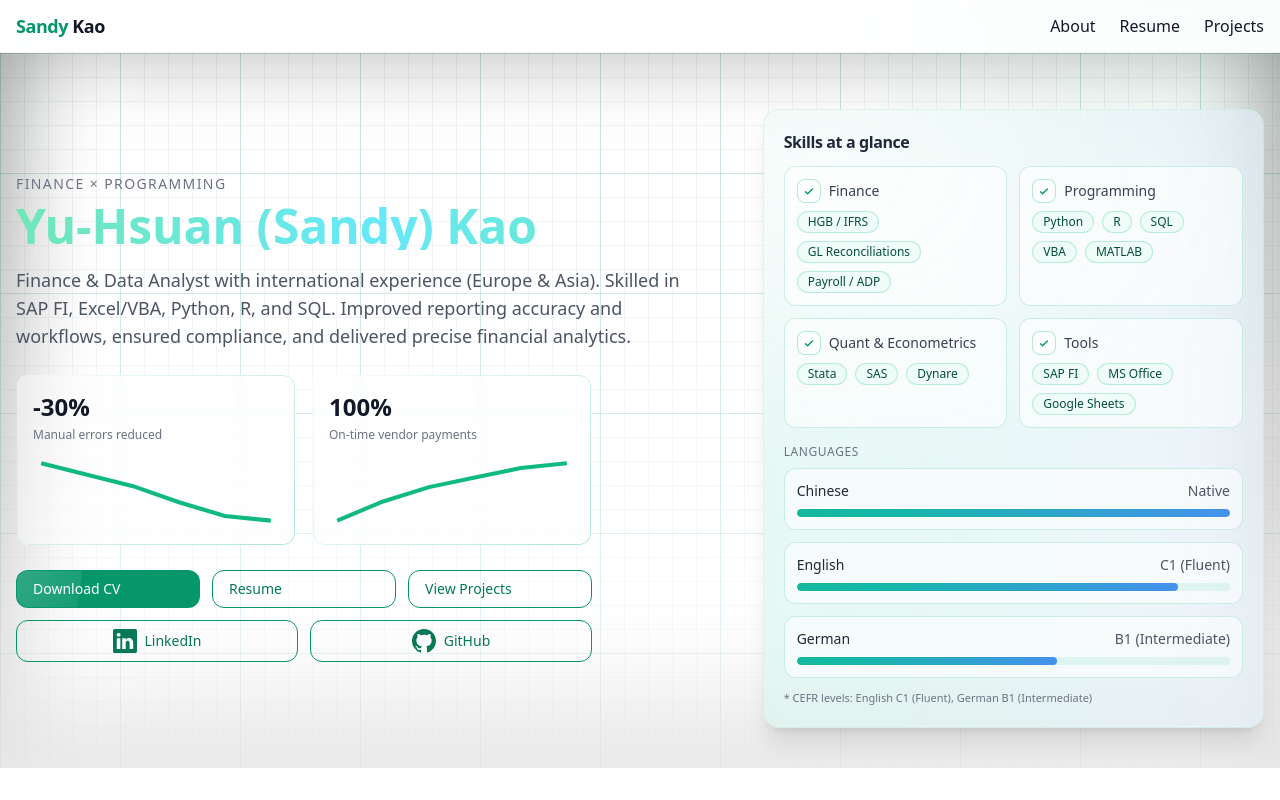
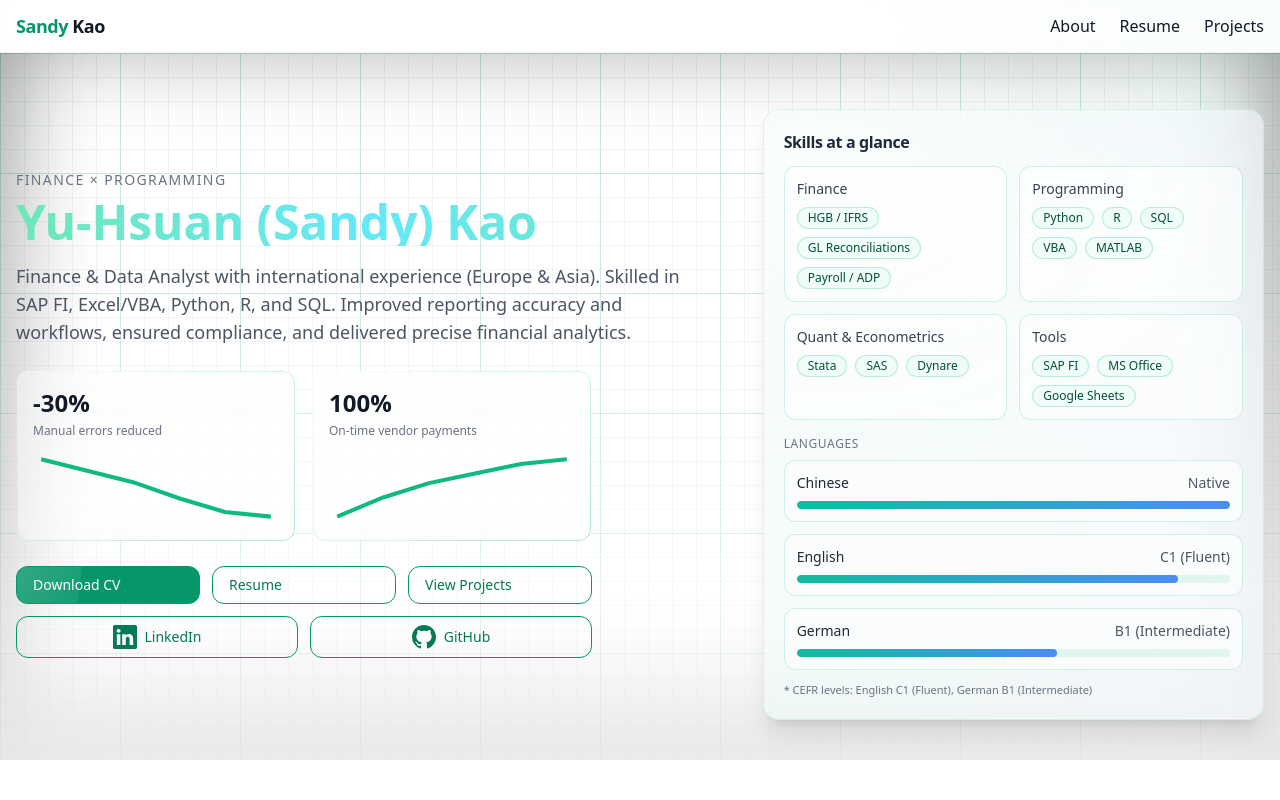
Before and after one commit to SandyKao0301/SandyKao, a Next.js app: page / in a window 1280 px wide. Shown: the top 800 px of the page. Built offline with nearby package versions, Linux system fonts and the light colour scheme.

Commit message:
Update SkillsShowcase.tsx

```diff
--- a/components/SkillsShowcase.tsx
+++ b/components/SkillsShowcase.tsx
@@ -20,8 +20,8 @@ const languages = [
 export default function SkillsShowcase() {
   return (
     <div className="skillcard relative rounded-2xl border border-emerald-500/15 bg-white/60 dark:bg-slate-900/50 shadow-xl backdrop-blur-md overflow-hidden">
-      {/* Subtle shifting background (no sheen) */}
-      <div className="bg-shift pointer-events-none absolute inset-0 opacity-[0.55]" />
+      {/* Subtle shifting background (further dialed down) */}
+      <div className="bg-shift pointer-events-none absolute inset-0 opacity-[0.35]" />
 
       <div className="relative p-4 sm:p-5">
         <h3 className="font-semibold tracking-tight text-slate-800 dark:text-slate-100">Skills at a glance</h3>
@@ -33,14 +33,7 @@ export default function SkillsShowcase() {
               key={g.title}
               className="rounded-xl border border-emerald-500/20 bg-white/60 dark:bg-white/5 p-3"
             >
-              <div className="flex items-center gap-2">
-                <span className="inline-flex h-6 w-6 items-center justify-center rounded-lg border border-emerald-500/30 bg-white/70 dark:bg-white/10">
-                  <svg viewBox="0 0 20 20" className="h-3.5 w-3.5 text-emerald-600">
-                    <path d="M5 11l3 3 7-7" fill="none" stroke="currentColor" strokeWidth="2" strokeLinecap="round" strokeLinejoin="round" />
-                  </svg>
-                </span>
-                <div className="text-gray-700 dark:text-gray-200 font-medium">{g.title}</div>
-              </div>
+              <div className="text-gray-700 dark:text-gray-200 font-medium">{g.title}</div>
 
               <div className="mt-2 flex flex-wrap gap-2">
                 {g.pills.map((p) => (
@@ -88,13 +81,17 @@ export default function SkillsShowcase() {
 
       {/* Scoped styles */}
       <style jsx>{`
-        /* Background: very slow left→right color shift with soft vignette */
+        /* Background: very slow left→right color shift with a light vignette */
         .bg-shift {
           background:
-            radial-gradient(120% 80% at 10% 10%, rgba(255,255,255,0.7), transparent 60%),
-            linear-gradient(90deg, rgba(16,185,129,0.18), rgba(20,184,166,0.18), rgba(51,134,199,0.16), rgba(16,185,129,0.18));
+            radial-gradient(120% 80% at 10% 10%, rgba(255,255,255,0.55), transparent 60%),
+            linear-gradient(90deg,
+              rgba(16,185,129,0.12),
+              rgba(20,184,166,0.12),
+              rgba(51,134,199,0.10),
+              rgba(16,185,129,0.12));
           background-size: 120% 100%, 200% 100%;
-          animation: shift 28s ease-in-out infinite;
+          animation: shift 30s ease-in-out infinite;
         }
         @keyframes shift {
           0%   { background-position: 0% 0%,   0% 50%; }
@@ -102,11 +99,14 @@ export default function SkillsShowcase() {
           100% { background-position: 0% 0%,   0% 50%; }
         }
 
-        /* Progress bar: subtle moving gradient for a hint of life */
+        /* Progress bar: subtle moving gradient */
         .bar {
-          background: linear-gradient(90deg, rgba(16,185,129,1), rgba(20,184,166,1), rgba(59,130,246,0.9));
+          background: linear-gradient(90deg,
+            rgba(16,185,129,1),
+            rgba(20,184,166,1),
+            rgba(59,130,246,0.9));
           background-size: 180% 100%;
-          animation: barShift 10s ease-in-out infinite;
+          animation: barShift 12s ease-in-out infinite;
           border-radius: inherit;
         }
         @keyframes barShift {
```
